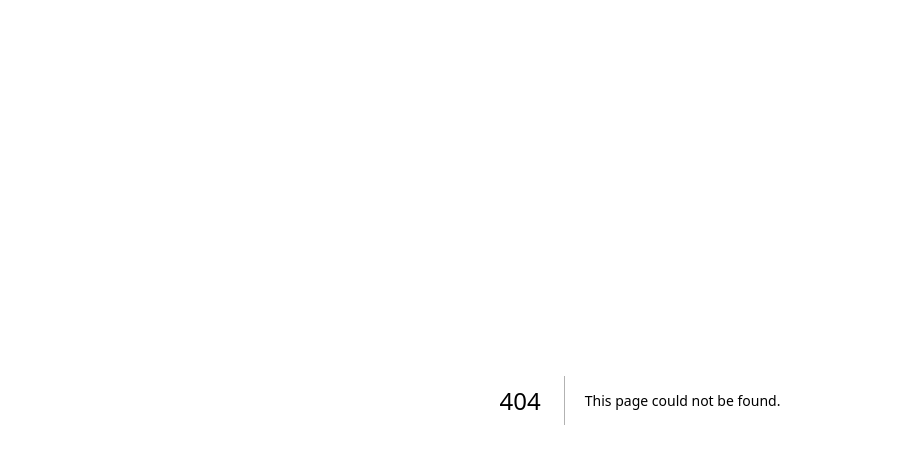
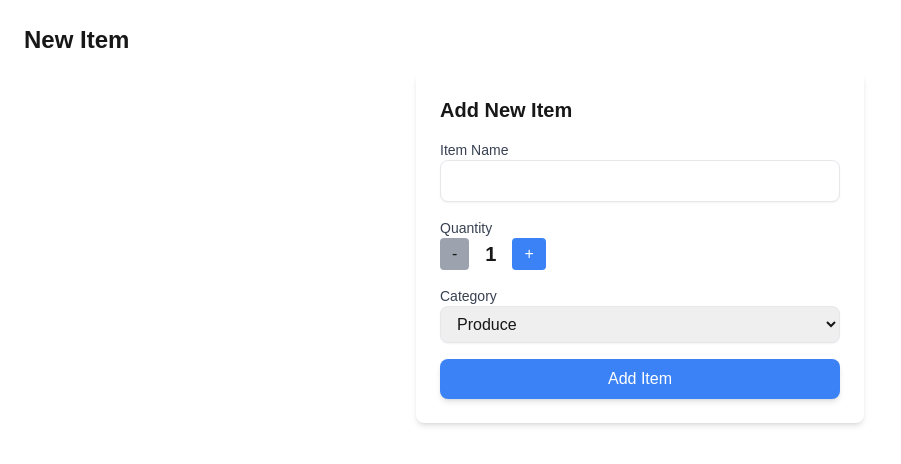
Before and after one commit to AOD-04/cprg306-assignments, a Next.js app: page /week-5 in a window 1280 px wide. Before the commit this address had no page. Shown: the top 464 px of the page, without its empty margins (0-901 px from the left). Built offline with nearby package versions, Linux system fonts and the light colour scheme.

Commit message:
Week-5
Forgot to submit this part apparently

```diff
--- a/app/page.js
+++ b/app/page.js
@@ -11,6 +11,9 @@ export default function Home() {
         <li>
           <Link href="/week-4">week-4</Link>
         </li>
+        <li>
+          <Link href="/week-5">week-5</Link>
+        </li>
       </ul>
     </main>
   );
--- /dev/null
+++ b/app/week-5/new-item.js
@@ -0,0 +1,91 @@
+"use client";
+
+import { useState } from "react";
+
+export default function NewItem() {
+  const [name, setName] = useState("");
+  const [quantity, setQuantity] = useState(1);
+  const [category, setCategory] = useState("produce");
+
+  const increment = () => {
+    if (quantity < 20) {
+      setQuantity(quantity + 1);
+    }
+  };
+
+  const decrement = () => {
+    if (quantity > 1) {
+      setQuantity(quantity - 1);
+    }
+  };
+
+  const handleSubmit = (event) => {
+    event.preventDefault();
+    const item = { name, quantity, category };
+    console.log(item);
+    alert(`Item: ${name}\nQuantity: ${quantity}\nCategory: ${category}`);
+    setName('');
+    setQuantity(1);
+    setCategory("produce");
+  };
+
+  return (
+    <div className="max-w-md mx-auto bg-white p-6 rounded-lg shadow-md">
+      <h2 className="text-xl font-bold mb-4">Add New Item</h2>
+      <form onSubmit={handleSubmit} className="space-y-4">
+        <div>
+          <label className="block text-sm font-medium text-gray-700">Item Name</label>
+          <input
+            type="text"
+            value={name}
+            onChange={(e) => setName(e.target.value)}
+            required
+            className="w-full px-3 py-2 border rounded-lg shadow-sm focus:ring focus:ring-blue-300"
+          />
+        </div>
+
+        <div>
+          <label className="block text-sm font-medium text-gray-700">Quantity</label>
+          <div className="flex items-center space-x-4">
+            <button
+              onClick={decrement}
+              type="button"
+              disabled={quantity === 1}
+              className={`px-3 py-1 rounded ${quantity === 1 ? 'bg-gray-400 cursor-not-allowed' : 'bg-blue-500 hover:bg-blue-600 text-white'}`}
+            >
+              -
+            </button>
+            <span className="text-xl font-bold">{quantity}</span>
+            <button
+              onClick={increment}
+              type="button"
+              disabled={quantity === 20}
+              className={`px-3 py-1 rounded ${quantity === 20 ? 'bg-gray-400 cursor-not-allowed' : 'bg-blue-500 hover:bg-blue-600 text-white'}`}
+            >
+              +
+            </button>
+          </div>
+        </div>
+
+        <div>
+          <label className="block text-sm font-medium text-gray-700">Category</label>
+          <select
+            value={category}
+            onChange={(e) => setCategory(e.target.value)}
+            className="w-full px-3 py-2 border rounded-lg shadow-sm focus:ring focus:ring-blue-300"
+          >
+            {["Produce", "Dairy", "Bakery", "Meat", "Frozen Foods", "Canned Goods", "Dry Goods", "Beverages", "Snacks", "Household", "Other"].map((cat) => (
+              <option key={cat} value={cat.toLowerCase()}>
+                {cat}
+              </option>
+            ))}
+          </select>
+        </div>
+
+        <button type="submit" className="w-full bg-blue-500 text-white py-2 rounded-lg shadow-md hover:bg-blue-600">
+          Add Item
+        </button>
+      </form>
+    </div>
+  );
+}
--- /dev/null
+++ b/app/week-5/page.js
@@ -0,0 +1,10 @@
+import NewItem from './new-item';
+
+export default function Week5Page() {
+  return (
+    <main className="p-6">
+      <h1 className="text-2xl font-bold mb-4">New Item</h1>
+      <NewItem />
+    </main>
+  );
+}
```
